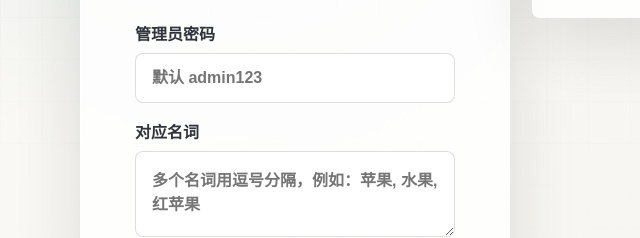
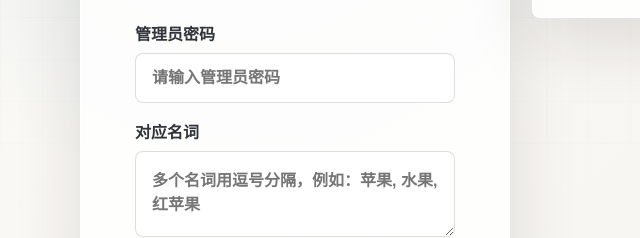
Before and after one commit to QqNn99/photo-lookup-site, a website: page public/admin.html in a window 1280 px wide. Shown: the part 319-557 px from the top of the page, 0-640 px from the left. Drawn offline with Linux system fonts and the light colour scheme.

Commit message:
Hide default admin password hint

```diff
--- a/public/admin.html
+++ b/public/admin.html
@@ -25,7 +25,14 @@
         <form id="uploadForm" class="upload-form">
           <label>
             管理员密码
-            <input id="password" name="password" type="password" placeholder="默认 admin123" required />
+            <input
+              id="password"
+              name="password"
+              type="password"
+              placeholder="请输入管理员密码"
+              autocomplete="new-password"
+              required
+            />
           </label>
           <label>
             对应名词
```
